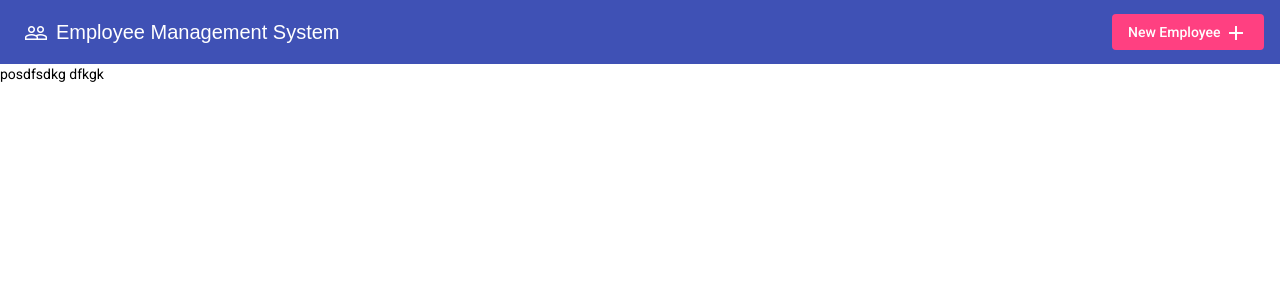
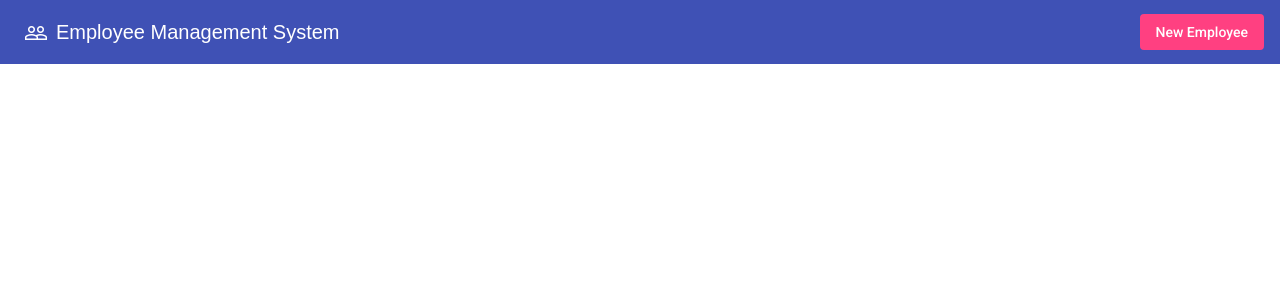
Before and after one commit to gulsenkeskin/employe-management-system, an Angular app: page / in a window 1280 px wide. Shown: the top 300 px of the page. Built offline with nearby package versions, Linux system fonts and the light colour scheme.

Commit message:
Update app.component.html

```diff
--- a/src/app/app.component.html
+++ b/src/app/app.component.html
@@ -11,7 +11,6 @@
 
   <button mat-flat-button color="accent">
     New Employee
-    <mat-icon>add</mat-icon>
+    <!-- <mat-icon>add</mat-icon> -->
   </button>
 </mat-toolbar>
-posdfsdkg dfkgk
```
